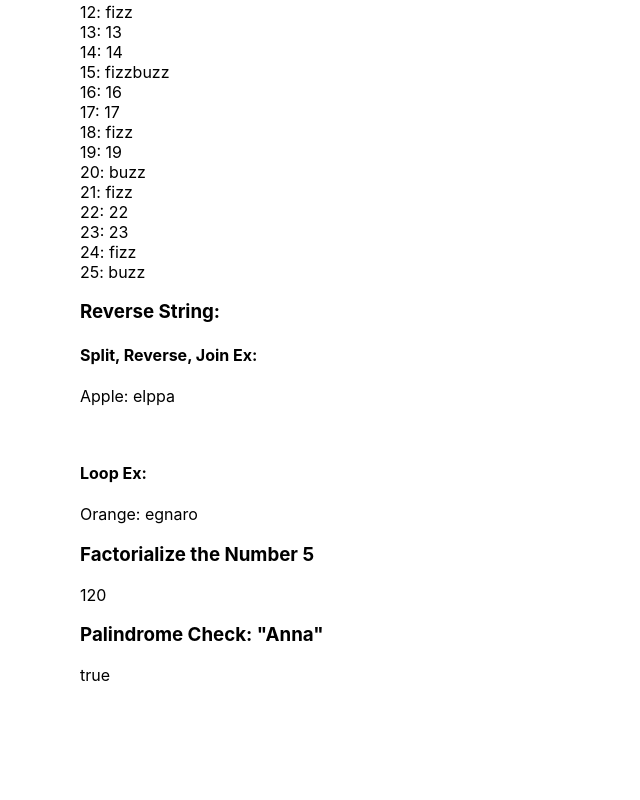
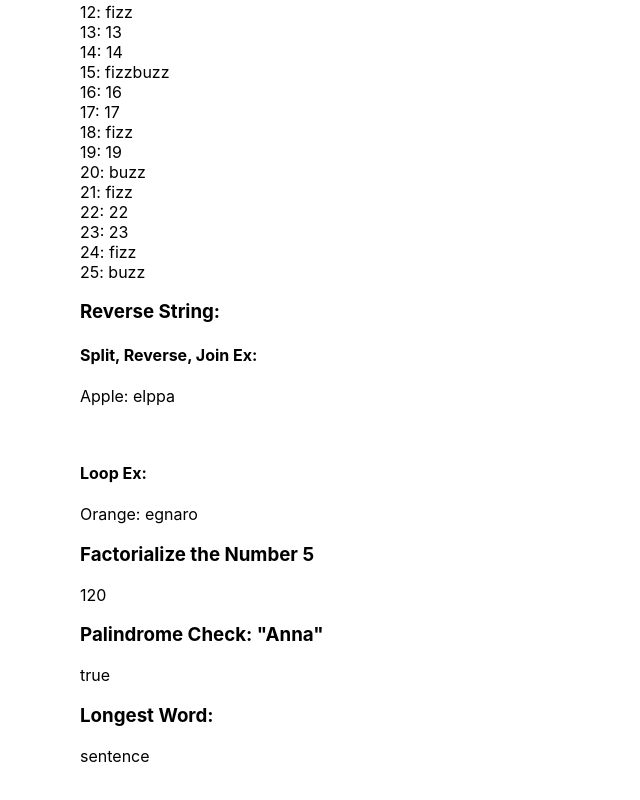
Before and after one commit to jgomez44/CodingChallenges, a React (Create React App) app in the folder client/: page / in a window 1280 px wide. Shown: the part 429-1229 px from the top of the page, without its empty margins (0-640 px from the left). Before the commit the page ends 1194 px from the top, so only its background shows below. Built offline with nearby package versions, Linux system fonts and the light colour scheme.

Commit message:
flw successfully prints

```diff
--- a/client/src/FindLongestWord.js
+++ b/client/src/FindLongestWord.js
@@ -8,12 +8,18 @@ class FindLongestWord extends React.Component {
       wordLength[i] = arr[i].split("").length;
     }
     console.log(wordLength);
-    for(let j=0; j<wordLength.length; j++){
-
+    for (let j = 0; j < wordLength.length; j++) {
+      let k = wordLength.indexOf(Math.max(...wordLength));
+      return arr[k];
     }
   };
   render() {
-    return <div>{this.findLongestWord("This is a sentence")}</div>;
+    return (
+      <div>
+        <h3>Longest Word:</h3>
+        <p>{this.findLongestWord("This is a sentence")}</p>
+      </div>
+    );
   }
 }
 export default FindLongestWord;
```
